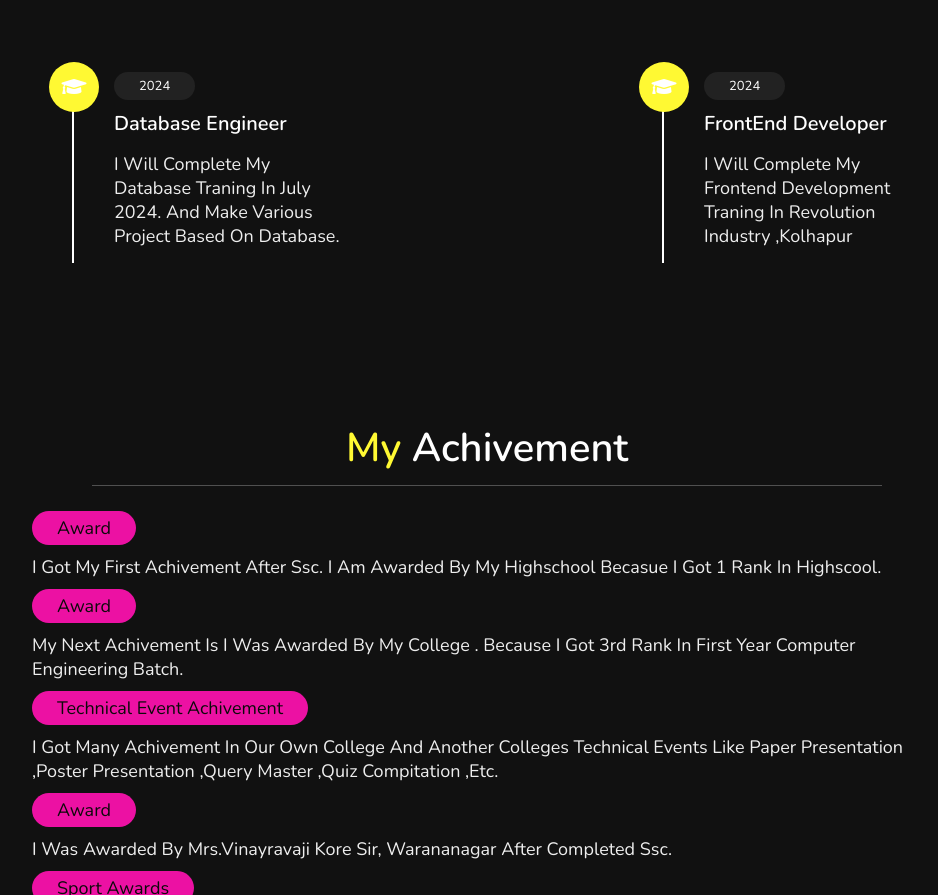
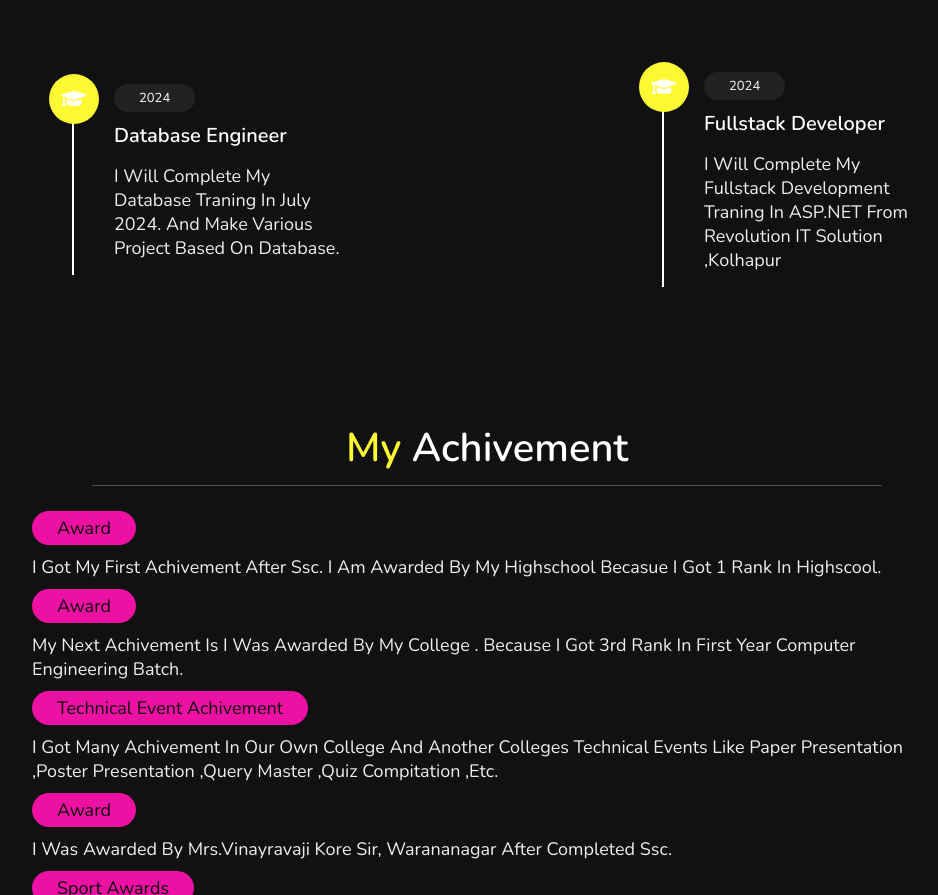
Before and after one commit to shravanip09/Shravani_portfolio, a plain HTML site: page index.html in a window 1280 px wide. Shown: the part 1999-2894 px from the top of the page, without its empty margins (328-1266 px from the left). Drawn offline with nearby package versions, Linux system fonts and the light colour scheme.

Commit message:
Update index.html

```diff
--- a/index.html
+++ b/index.html
@@ -152,8 +152,8 @@ My goal is to apply my technical skills and passion for technology in an interns
             <div class="box">
                 <i class="fas fa-graduation-cap"></i>
                 <span>2024</span>
-                <h3>FrontEnd Developer</h3>
-                <p>I Will Complete My Frontend Development Traning in Revolution Industry ,Kolhapur </p>
+                <h3>Fullstack Developer</h3>
+                <p>I Will Complete My Fullstack Development Traning in ASP.NET from Revolution IT Solution ,Kolhapur </p>
             </div>
         </div>
 
```
